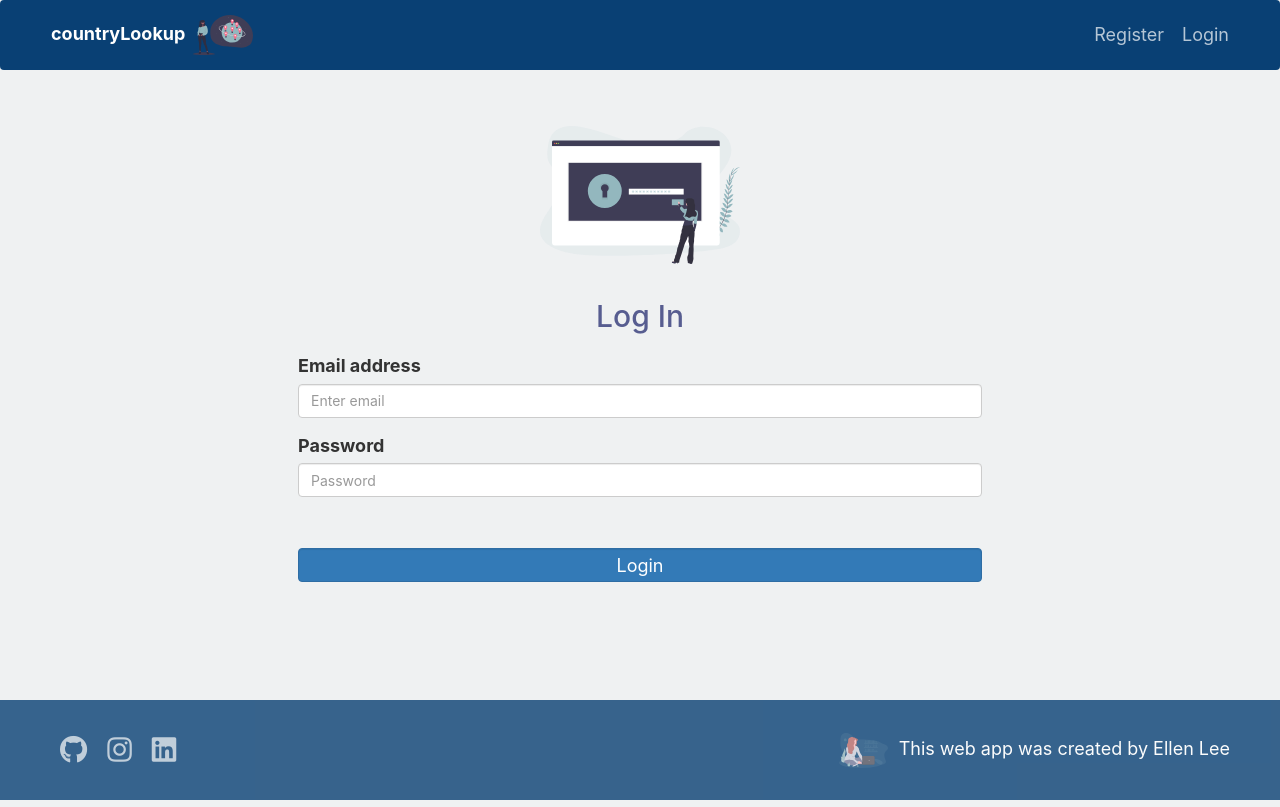
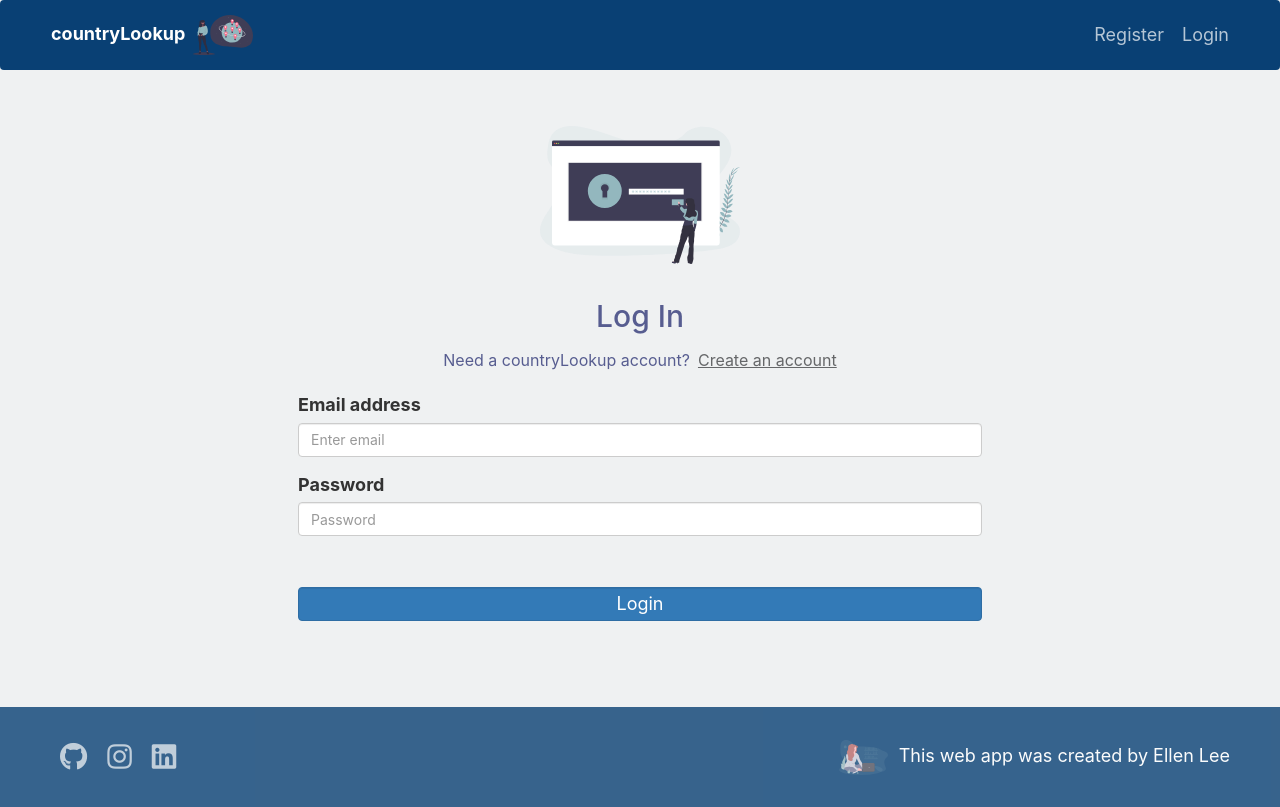
Before and after one commit to elleelee/country-app, a React (Create React App) app in the folder client/: page /login in a window 1280 px wide. Built offline with nearby package versions, Linux system fonts and the light colour scheme.

Commit message:
added create account link on login page

```diff
--- a/client/src/pages/auth.js
+++ b/client/src/pages/auth.js
@@ -1,5 +1,6 @@
 import React, { Component } from 'react';
-import AuthContext from  '../context/auth-context'
+import { NavLink } from 'react-router-dom';
+import AuthContext from  '../context/auth-context';
 
 class AuthPage extends Component {
 
@@ -60,6 +61,7 @@ class AuthPage extends Component {
       <div className="container" id="container-padding">
       <img src="login.svg" alt="log-in" className="login-img" />
       <h2 className="text-center my-5">Log In</h2>
+      <p className="text-center" id="register-link">Need a countryLookup account?<NavLink to="/register" id="account-link">Create an account</NavLink></p>
         <div className="form-content">
           <form onSubmit={this.handleSubmit}>
             <div className="form-group">
--- a/client/src/stylesheets/pages/_auth.css
+++ b/client/src/stylesheets/pages/_auth.css
@@ -21,12 +21,6 @@
   font-size: 18px;
 }
 
-@media(max-width: 768px) {
-  .form-label {
-    font-size: 14px;
-  }
-}
-
 #bigger-button {
   margin-top: 36px;
   font-size: 18px;
@@ -36,3 +30,27 @@
 .loginAlert {
   color: #575D90;
 }
+
+#register-link {
+  margin-top: 16px;
+  color: #575D90;
+  font-size: 16px;
+}
+
+#account-link {
+  color: #434547;
+  opacity: 0.8;
+  text-decoration: underline;
+  margin-left: 8px;
+  font-size: 16px;
+}
+
+#account-link:hover {
+  opacity: 1;
+}
+
+@media(max-width: 768px) {
+  .form-label, #register-link, #account-link {
+    font-size: 14px;
+  }
+}
```
